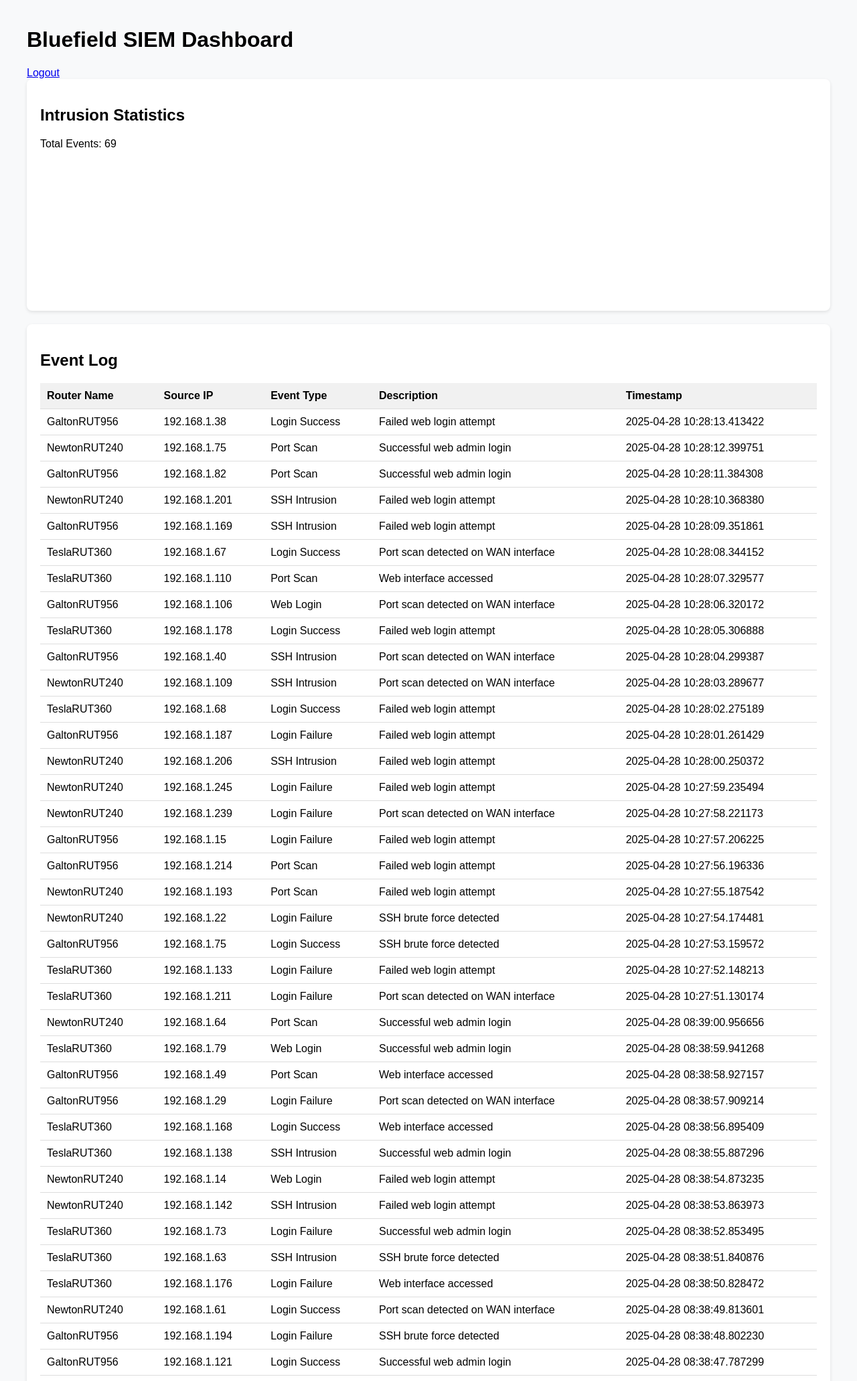
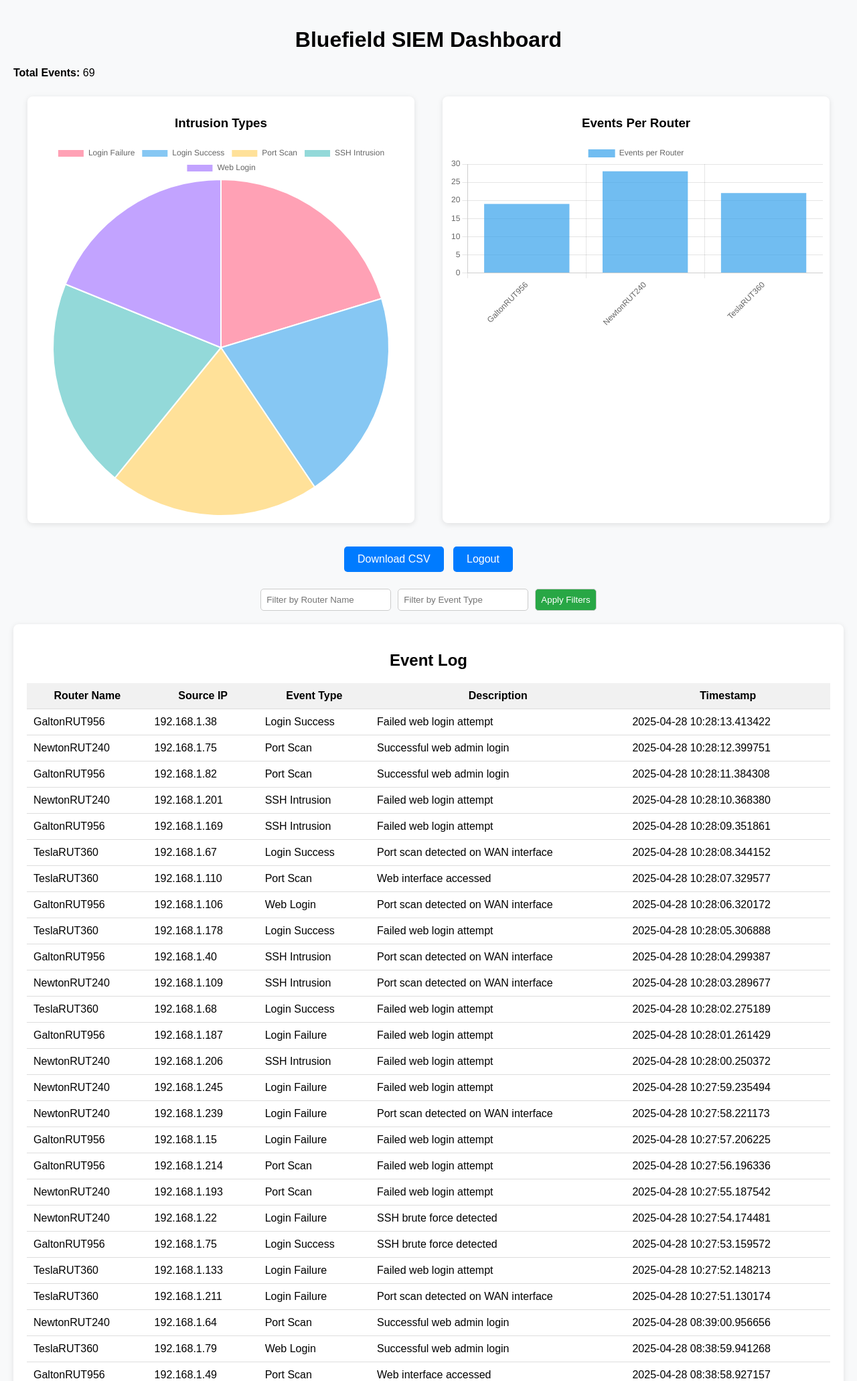
Before and after one commit to Manjaksss/bluefield_siem, a FastAPI app: page /dashboard in a window 1280 px wide. Shown: the top 2062 px of the page at 67% size. Run offline with FastAPI, Linux system fonts and the light colour scheme; the visitor is signed in with stand-in values (Sample User, id 1); a map, chart or similar area stays blank.

Commit message:
Final version with charts, filters, CSV, secured login

```diff
--- a/app/database.py
+++ b/app/database.py
@@ -1,9 +1,10 @@
 from sqlalchemy import create_engine
-from sqlalchemy.ext.declarative import declarative_base
-from sqlalchemy.orm import sessionmaker
+from sqlalchemy.orm import declarative_base
 
-SQLALCHEMY_DATABASE_URL = "sqlite:///./events.db"
-engine = create_engine(SQLALCHEMY_DATABASE_URL, connect_args={"check_same_thread": False})
-SessionLocal = sessionmaker(autocommit=False, autoflush=False, bind=engine)
+DATABASE_URL = "sqlite:///./events.db"
+
+engine = create_engine(
+    DATABASE_URL, connect_args={"check_same_thread": False}
+)
 
 Base = declarative_base()
--- a/app/main.py
+++ b/app/main.py
@@ -1,21 +1,29 @@
-
 from fastapi import FastAPI, Request, Form, status
-from fastapi.responses import HTMLResponse, RedirectResponse
+from fastapi.responses import HTMLResponse, RedirectResponse, StreamingResponse
 from fastapi.templating import Jinja2Templates
 from starlette.middleware.sessions import SessionMiddleware
 from app import crud, database, models
 from fastapi.staticfiles import StaticFiles
 from datetime import datetime
+import csv
+import io
+
+from dotenv import load_dotenv
+import os
+
+load_dotenv()
+
+ADMIN_USERNAME = os.getenv("ADMIN_USERNAME")
+ADMIN_PASSWORD = os.getenv("ADMIN_PASSWORD")
+SECRET_KEY = os.getenv("SECRET_KEY")
 
 app = FastAPI()
 app.add_middleware(
     SessionMiddleware,
-    secret_key="x9v82n4fpbq7s2rj1k4d6lzn8m0a3v5t7q2b9r1y6u4c0x3m8p5z7l1d6b2q0w9s",
+    secret_key=SECRET_KEY,
     same_site="lax",
-    https_only=False,
-    session_cookie="bluefield_session"
+    https_only=False
 )
-
 
 templates = Jinja2Templates(directory="app/templates")
 app.mount("/static", StaticFiles(directory="app/static"), name="static")
@@ -30,7 +38,7 @@
 
 @app.post("/login")
 async def login(request: Request, username: str = Form(...), password: str = Form(...)):
-    if username == "admin" and password == "admin":
+    if username == ADMIN_USERNAME and password == ADMIN_PASSWORD:
         request.session["user"] = username
         return RedirectResponse(url="/dashboard", status_code=status.HTTP_302_FOUND)
     return RedirectResponse(url="/", status_code=status.HTTP_302_FOUND)
@@ -39,9 +47,21 @@
 async def dashboard(request: Request):
     if not request.session.get("user"):
         return RedirectResponse(url="/", status_code=status.HTTP_302_FOUND)
+
     events = crud.get_events()
     stats = crud.get_stats(events)
-    return templates.TemplateResponse("index.html", {"request": request, "events": events, "stats": stats})
+
+    return templates.TemplateResponse(
+        "index.html",
+        {
+            "request": request,
+            "events": events,
+            "total_events": stats["total_events"],
+            "router_counter": stats["router_counter"],
+            "event_type_counter": stats["event_type_counter"],
+        }
+    )
+
 
 @app.get("/logout")
 async def logout(request: Request):
@@ -60,3 +80,32 @@
         return {"message": "Event received successfully"}
     except Exception as e:
         return {"error": str(e)}
+
+@app.get("/download_csv")
+async def download_csv(request: Request):
+    if not request.session.get("user"):
+        return RedirectResponse(url="/", status_code=status.HTTP_302_FOUND)
+
+    events = crud.get_events()
+
+    output = io.StringIO()
+    writer = csv.writer(output)
+    writer.writerow(["Router Name", "Source IP", "Event Type", "Description", "Timestamp"])
+
+    for event in events:
+        writer.writerow([
+            event.router_name,
+            event.source_ip,
+            event.event_type,
+            event.description,
+            event.timestamp
+        ])
+
+    output.seek(0)
+    filename = f"events_{datetime.now().strftime('%Y%m%d_%H%M%S')}.csv"
+
+    return StreamingResponse(
+        iter([output.getvalue()]),
+        media_type="text/csv",
+        headers={"Content-Disposition": f"attachment; filename={filename}"}
+    )
--- /dev/null
+++ b/app/static/style.css
@@ -0,0 +1,91 @@
+body {
+    font-family: Arial, sans-serif;
+    background-color: #f8f9fa;
+    margin: 0;
+    padding: 20px;
+}
+
+.container {
+    max-width: 1300px;
+    margin: auto;
+}
+
+h1, h2, h3 {
+    text-align: center;
+}
+
+.buttons {
+    margin: 20px 0;
+    text-align: center;
+}
+
+.buttons .btn {
+    display: inline-block;
+    background-color: #007bff;
+    color: white;
+    padding: 10px 20px;
+    text-decoration: none;
+    border-radius: 5px;
+    margin: 5px;
+}
+
+.filters {
+    display: flex;
+    justify-content: center;
+    margin-bottom: 20px;
+    gap: 10px;
+}
+
+.filters input, .filters button {
+    padding: 8px;
+    border: 1px solid #ccc;
+    border-radius: 5px;
+}
+
+.filters button {
+    background-color: #28a745;
+    color: white;
+    cursor: pointer;
+}
+
+.filters button:hover {
+    background-color: #218838;
+}
+
+.card {
+    background: white;
+    padding: 20px;
+    margin-top: 20px;
+    box-shadow: 0 2px 8px rgba(0, 0, 0, 0.1);
+    border-radius: 8px;
+}
+
+table {
+    width: 100%;
+    border-collapse: collapse;
+    margin-top: 10px;
+}
+
+th, td {
+    padding: 10px;
+    border-bottom: 1px solid #ddd;
+}
+
+th {
+    background-color: #f1f1f1;
+}
+
+.charts {
+    display: flex;
+    justify-content: space-around;
+    flex-wrap: wrap;
+}
+
+.chart-container {
+    width: 45%;
+    background: white;
+    padding: 10px;
+    margin: 10px;
+    border-radius: 8px;
+    box-shadow: 0 2px 8px rgba(0, 0, 0, 0.1);
+}
--- a/app/templates/index.html
+++ b/app/templates/index.html
@@ -1,55 +1,44 @@
-
 <!DOCTYPE html>
-<html>
+<html lang="en">
 <head>
+    <meta charset="UTF-8">
     <title>Bluefield SIEM Dashboard</title>
-    <script src="/static/chart.js"></script>
-    <style>
-        body {
-            font-family: Arial, sans-serif;
-            background-color: #f8f9fa;
-            margin: 0;
-            padding: 20px;
-        }
-        .container {
-            max-width: 1200px;
-            margin: auto;
-        }
-        .card {
-            background: white;
-            border-radius: 8px;
-            padding: 20px;
-            margin-bottom: 20px;
-            box-shadow: 0 2px 5px rgba(0,0,0,0.1);
-        }
-        table {
-            width: 100%;
-            border-collapse: collapse;
-        }
-        th, td {
-            padding: 10px;
-            text-align: left;
-            border-bottom: 1px solid #ddd;
-        }
-        th {
-            background-color: #f1f1f1;
-        }
-    </style>
+    <link rel="stylesheet" href="/static/style.css">
+    <!-- Real Chart.js from CDN -->
+    <script src="https://cdn.jsdelivr.net/npm/chart.js"></script>
 </head>
 <body>
     <div class="container">
         <h1>Bluefield SIEM Dashboard</h1>
-        <a href="/logout">Logout</a>
+        <p><strong>Total Events:</strong> {{ total_events }}</p>
 
-        <div class="card">
-            <h2>Intrusion Statistics</h2>
-            <p>Total Events: {{ stats.total_events }}</p>
-            <canvas id="routerChart" width="400" height="200"></canvas>
+
+        <div class="charts">
+            <div class="chart-container">
+                <h3>Intrusion Types</h3>
+                <canvas id="pieChart"></canvas>
+            </div>
+            <div class="chart-container">
+                <h3>Events Per Router</h3>
+                <canvas id="barChart"></canvas>
+            </div>
+        </div>
+
+        <div class="buttons">
+            <a href="/download_csv" class="btn">Download CSV</a>
+            <a href="/logout" class="btn">Logout</a>
+        </div>
+
+        <div class="filters">
+            <input type="text" id="routerFilter" placeholder="Filter by Router Name">
+            <input type="text" id="eventTypeFilter" placeholder="Filter by Event Type">
+            <button onclick="applyFilters()">Apply Filters</button>
         </div>
 
         <div class="card">
             <h2>Event Log</h2>
-            <table>
+            <table id="eventsTable">
+                <thead>
                     <tr>
                         <th>Router Name</th>
                         <th>Source IP</th>
@@ -57,6 +46,8 @@
                         <th>Description</th>
                         <th>Timestamp</th>
                     </tr>
+                </thead>
+                <tbody>
                     {% for event in events %}
                     <tr>
                         <td>{{ event.router_name }}</td>
@@ -66,49 +57,87 @@
                         <td>{{ event.timestamp }}</td>
                     </tr>
                     {% endfor %}
+                </tbody>
             </table>
         </div>
     </div>
 
     <script>
-        const routerData = {{ stats.events_per_router | tojson }};
+        // Receive data from FastAPI
+        const routerData = {{ router_counter | tojson }};
+const eventTypeData = {{ event_type_counter | tojson }};
 
-        const ctx = document.getElementById('routerChart').getContext('2d');
-        const routerChart = new Chart(ctx, {
+
+
+        // PIE CHART
+        const pieCtx = document.getElementById('pieChart').getContext('2d');
+        new Chart(pieCtx, {
             type: 'pie',
+            data: {
+                labels: Object.keys(eventTypeData),
+                datasets: [{
+                    data: Object.values(eventTypeData),
+                    backgroundColor: [
+                        'rgba(255, 99, 132, 0.6)',
+                        'rgba(54, 162, 235, 0.6)',
+                        'rgba(255, 206, 86, 0.6)',
+                        'rgba(75, 192, 192, 0.6)',
+                        'rgba(153, 102, 255, 0.6)',
+                        'rgba(255, 159, 64, 0.6)'
+                    ]
+                }]
+            }
+        });
+
+        // BAR CHART
+        const barCtx = document.getElementById('barChart').getContext('2d');
+        new Chart(barCtx, {
+            type: 'bar',
             data: {
                 labels: Object.keys(routerData),
                 datasets: [{
                     label: 'Events per Router',
                     data: Object.values(routerData),
-                    backgroundColor: [
-                        'rgba(255, 99, 132, 0.2)',
-                        'rgba(54, 162, 235, 0.2)',
-                        'rgba(255, 206, 86, 0.2)',
-                        'rgba(75, 192, 192, 0.2)',
-                        'rgba(153, 102, 255, 0.2)',
-                        'rgba(255, 159, 64, 0.2)'
-                    ],
-                    borderColor: [
-                        'rgba(255, 99, 132, 1)',
-                        'rgba(54, 162, 235, 1)',
-                        'rgba(255, 206, 86, 1)',
-                        'rgba(75, 192, 192, 1)',
-                        'rgba(153, 102, 255, 1)',
-                        'rgba(255, 159, 64, 1)'
-                    ],
-                    borderWidth: 1
+                    backgroundColor: 'rgba(54, 162, 235, 0.7)'
                 }]
             },
             options: {
                 responsive: true,
-                plugins: {
-                    legend: {
-                        position: 'top',
-                    },
+                indexAxis: 'x',
+                scales: {
+                    x: {
+                        ticks: {
+                            maxRotation: 90,
+                            minRotation: 45,
+                            autoSkip: false,
+                        }
+                    }
                 }
             }
         });
+
+        // FILTERS
+        function applyFilters() {
+            const routerInput = document.getElementById('routerFilter').value.toLowerCase();
+            const eventTypeInput = document.getElementById('eventTypeFilter').value.toLowerCase();
+            const table = document.getElementById('eventsTable');
+            const rows = table.getElementsByTagName('tr');
+
+            for (let i = 1; i < rows.length; i++) {
+                let routerCell = rows[i].getElementsByTagName('td')[0];
+                let eventTypeCell = rows[i].getElementsByTagName('td')[2];
+                if (routerCell && eventTypeCell) {
+                    let routerText = routerCell.textContent.toLowerCase();
+                    let eventTypeText = eventTypeCell.textContent.toLowerCase();
+                    if (routerText.includes(routerInput) && eventTypeText.includes(eventTypeInput)) {
+                        rows[i].style.display = "";
+                    } else {
+                        rows[i].style.display = "none";
+                    }
+                }
+            }
+        }
     </script>
+
 </body>
 </html>
```
Also changed, not shown: app/crud.py (+22 -13 lines), app/models.py (+5 -8 lines), app/static/chart.js (+12 -0 lines), app/templates/login.html (+9 -24 lines), render.yaml (deleted, +0 -15 lines), requirements.txt (+3 -5 lines), simulate_events.py (added, +30 -0 lines), README.md, events.db, 1 other file. Lines whose indentation alone changed are shown as unchanged.
